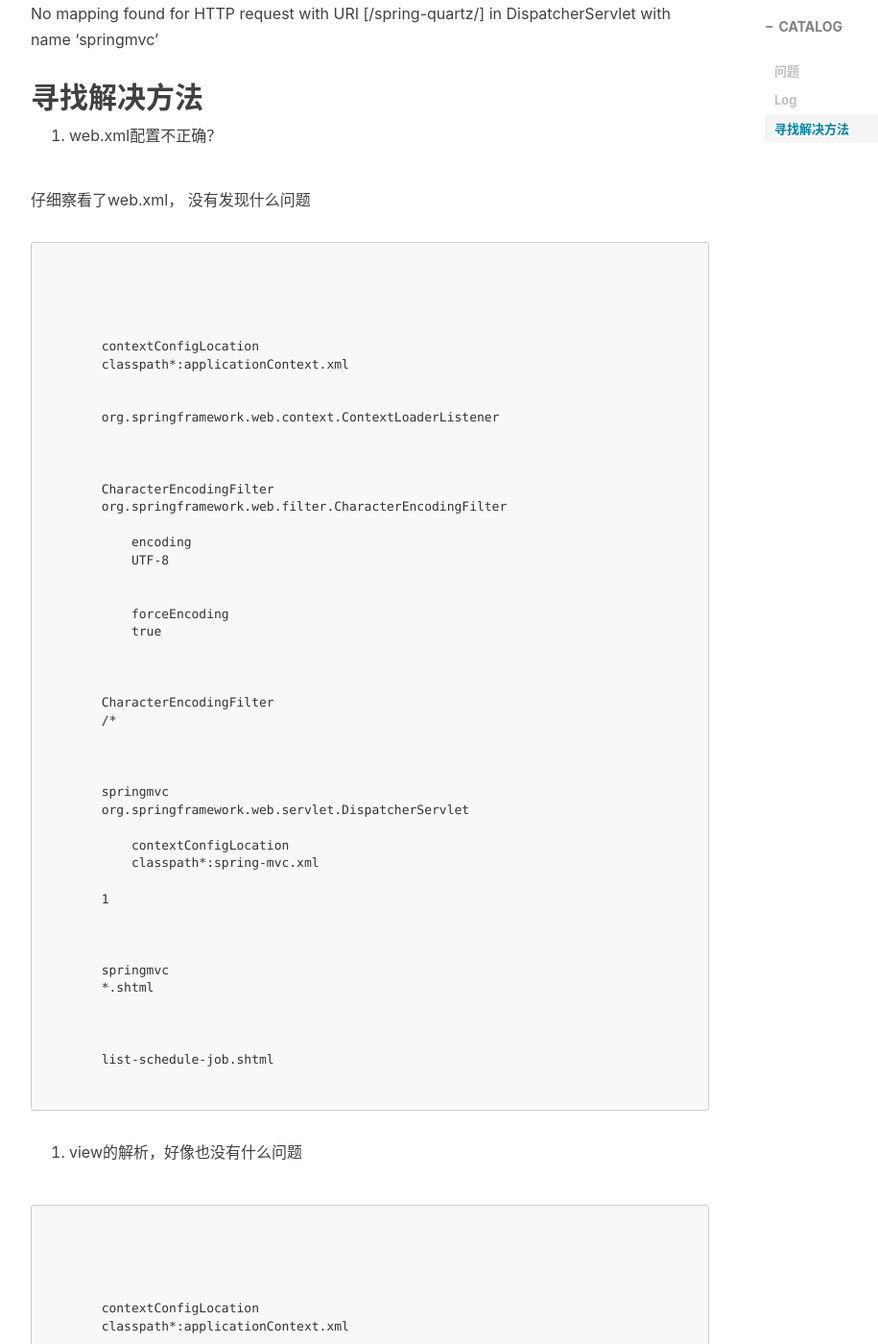
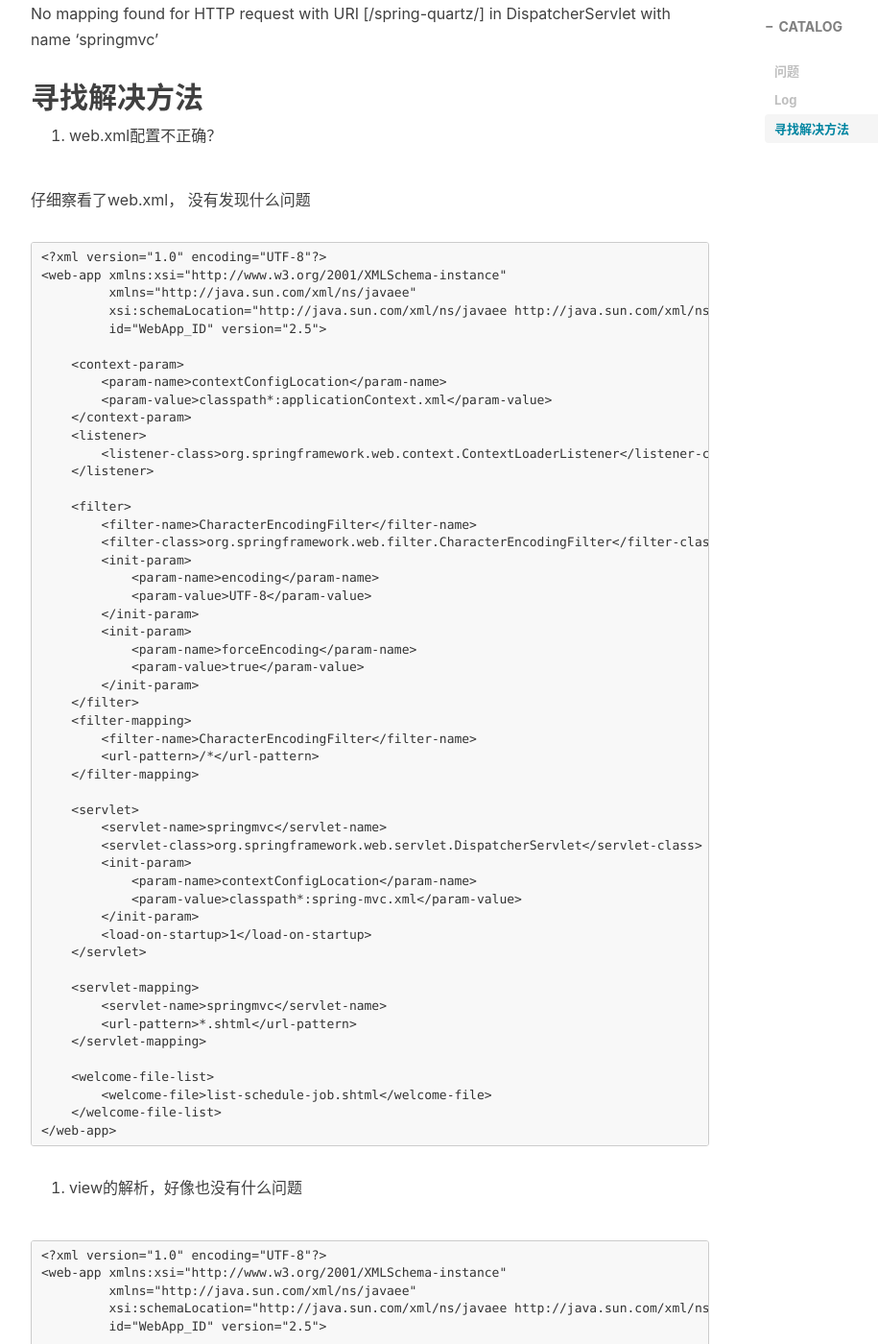
Before and after one commit to lishang08/lishang08.github.io, a Jekyll site: the page built from _posts/2017-05-06-DispatchServlet-noHandler-Found.markdown, in a window 1280 px wide and 1400 px high, scrolled down 870 px. Shown: the whole window at 96% size, without its empty margins (233-1148 px from the left). Built offline with Jekyll 4.4.1, drawn with Linux system fonts in a browser that asks for light colours; nearby versions of some CDN libraries; comment, search, counter and statistics services are not loaded; some of the changed text lies outside the part shown.

Commit message:
markdown

````diff
--- a/_posts/2017-05-06-DispatchServlet-noHandler-Found.markdown
+++ b/_posts/2017-05-06-DispatchServlet-noHandler-Found.markdown
@@ -22,7 +22,7 @@ DispatcherServlet noHandler Found
 1. web.xml配置不正确？
 
 仔细察看了web.xml， 没有发现什么问题
-<pre class="xml" name="code">
+```
 <?xml version="1.0" encoding="UTF-8"?>
 <web-app xmlns:xsi="http://www.w3.org/2001/XMLSchema-instance"
          xmlns="http://java.sun.com/xml/ns/javaee"
@@ -73,12 +73,11 @@ DispatcherServlet noHandler Found
         <welcome-file>list-schedule-job.shtml</welcome-file>
     </welcome-file-list>
 </web-app>
-</pre>
+```
 <p id = "build"></p>
 2. view的解析，好像也没有什么问题
 <p id = "build"></p>
-
-<pre class="xml" name="code">
+```
 <?xml version="1.0" encoding="UTF-8"?>
 <web-app xmlns:xsi="http://www.w3.org/2001/XMLSchema-instance"
          xmlns="http://java.sun.com/xml/ns/javaee"
@@ -129,7 +128,7 @@ DispatcherServlet noHandler Found
         <welcome-file>list-schedule-job.shtml</welcome-file>
     </welcome-file-list>
 </web-app>
-</pre>
+```
 <p id = "build"></p>
 <p>3. Controller没写对？ --> 问题就出现在这里， 对于annotation-driven来说，每个Controller都必须在Class头添加@Controller</p>
 <p id = "build"></p>
````
